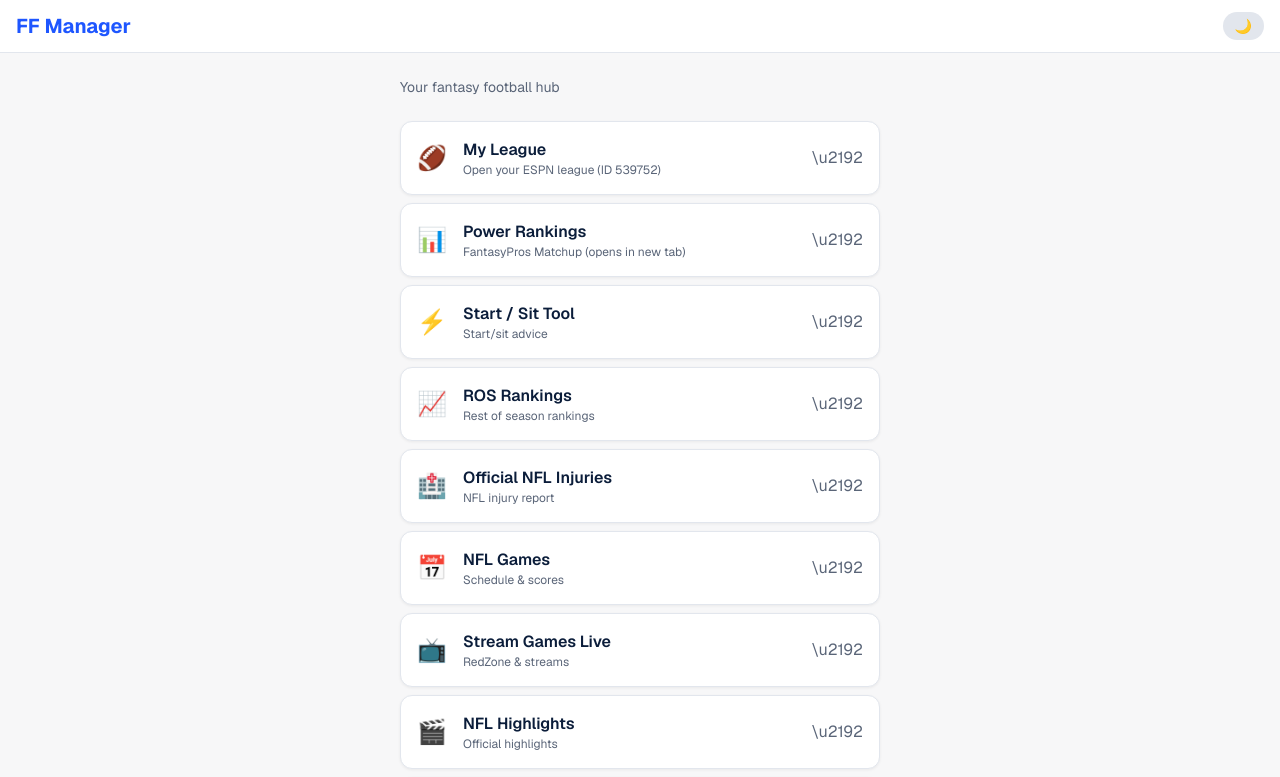
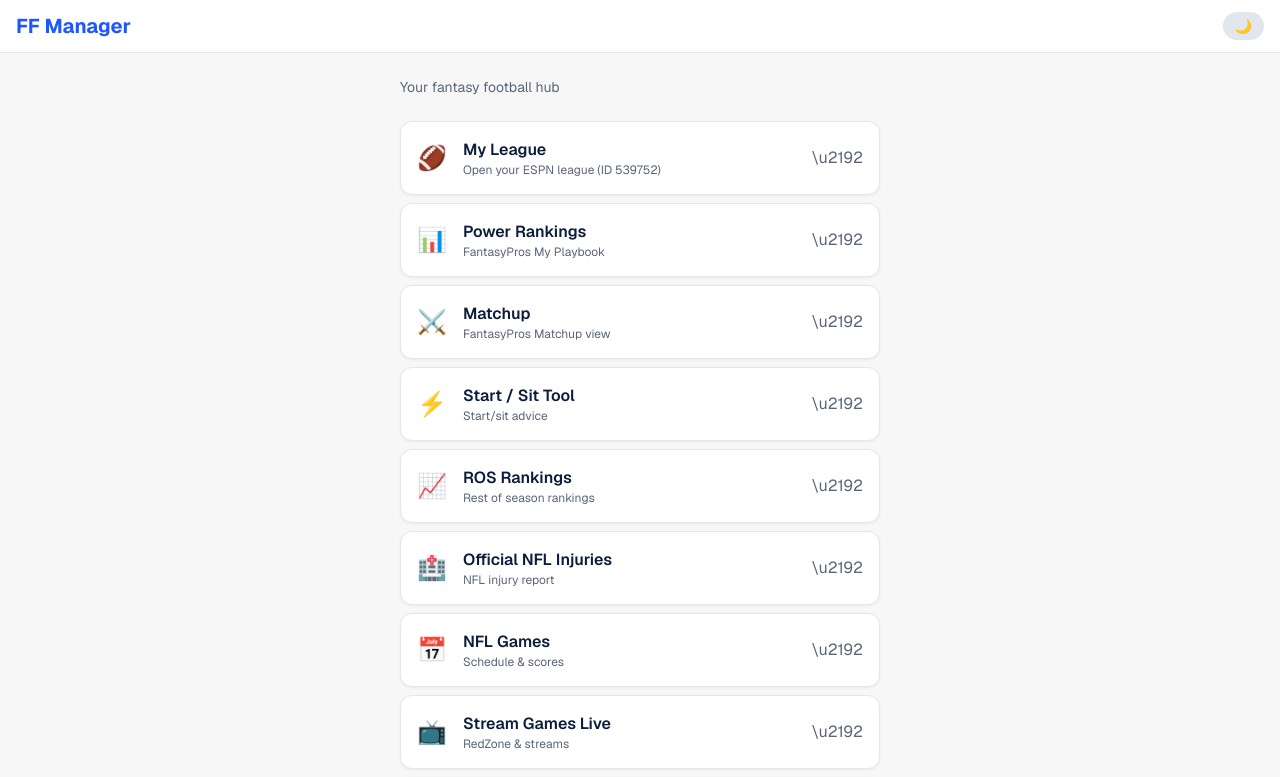
Before and after one commit to adelgrippo-a11y/ff-manager, a Next.js app: page / in a window 1280 px wide. Shown: the top 777 px of the page. Built offline with nearby package versions, Linux system fonts and the light colour scheme.

Commit message:
Separate Matchup button; Power Rankings points to My Playbook; Stream Games Live already in streams

```diff
--- a/src/app/page.tsx
+++ b/src/app/page.tsx
@@ -4,7 +4,8 @@ import { useState, useEffect } from "react";
 
 const links = [
   { title: "My League", href: "https://fantasy.espn.com/football/team?leagueId=539752", icon: "\ud83c\udfc8", desc: "Open your ESPN league (ID 539752)" },
-  { title: "Power Rankings", href: "https://www.fantasypros.com/nfl/myplaybook/matchup.php", icon: "\ud83d\udcca", desc: "FantasyPros Matchup (opens in new tab)" },
+  { title: "Power Rankings", href: "https://www.fantasypros.com/nfl/myplaybook/", icon: "\ud83d\udcca", desc: "FantasyPros My Playbook" },
+  { title: "Matchup", href: "https://www.fantasypros.com/nfl/myplaybook/matchup.php", icon: "\u2694\ufe0f", desc: "FantasyPros Matchup view" },
   { title: "Start / Sit Tool", href: "https://fantasyfootballstarts.com/", icon: "\u26a1", desc: "Start/sit advice" },
   { title: "ROS Rankings", href: "https://www.fantasypros.com/nfl/rankings/ros-overall.php", icon: "\ud83d\udcc8", desc: "Rest of season rankings" },
   { title: "Official NFL Injuries", href: "https://www.nfl.com/injuries/", icon: "\ud83c\udfe5", desc: "NFL injury report" },
```
